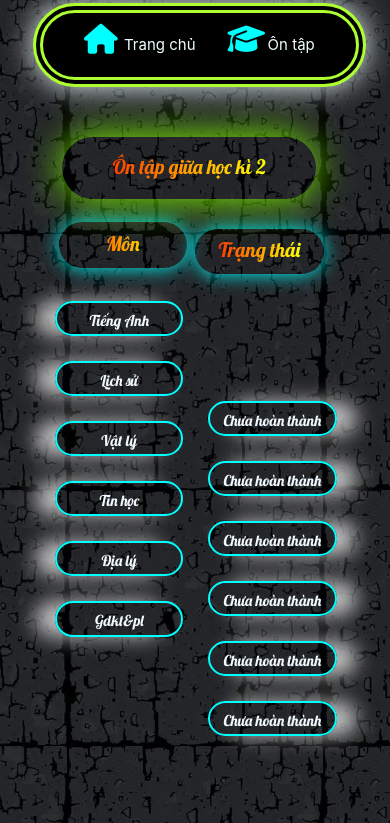
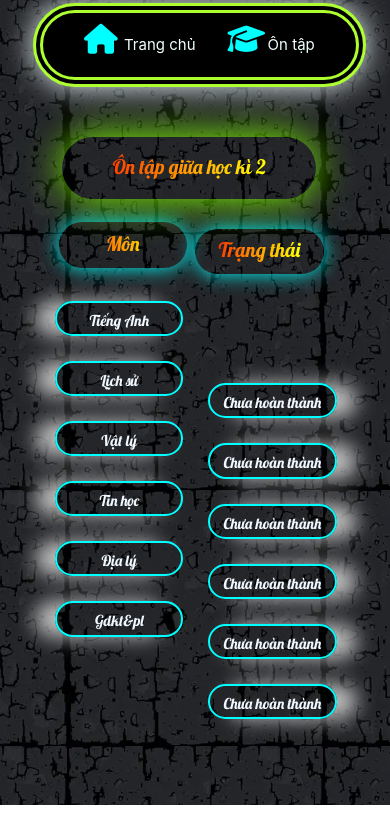
Before and after one commit to quoctram/QuizSprint-PKH_HQT, a plain HTML site: page index.html in a window 390 px wide. Shown: the part 60-883 px from the top of the page. Drawn offline with Linux system fonts and the light colour scheme; a web font is replaced by a local one.

Commit message:
sualan32

```diff
--- a/style.css
+++ b/style.css
@@ -320,7 +320,7 @@ body {
         text-align: center;
         font-size: 150%;
         font-family:"Lobster", serif;
-        margin-top: -89%;
+        margin-top: -93.5%;
         margin-left: 47%;
 
     }
```
